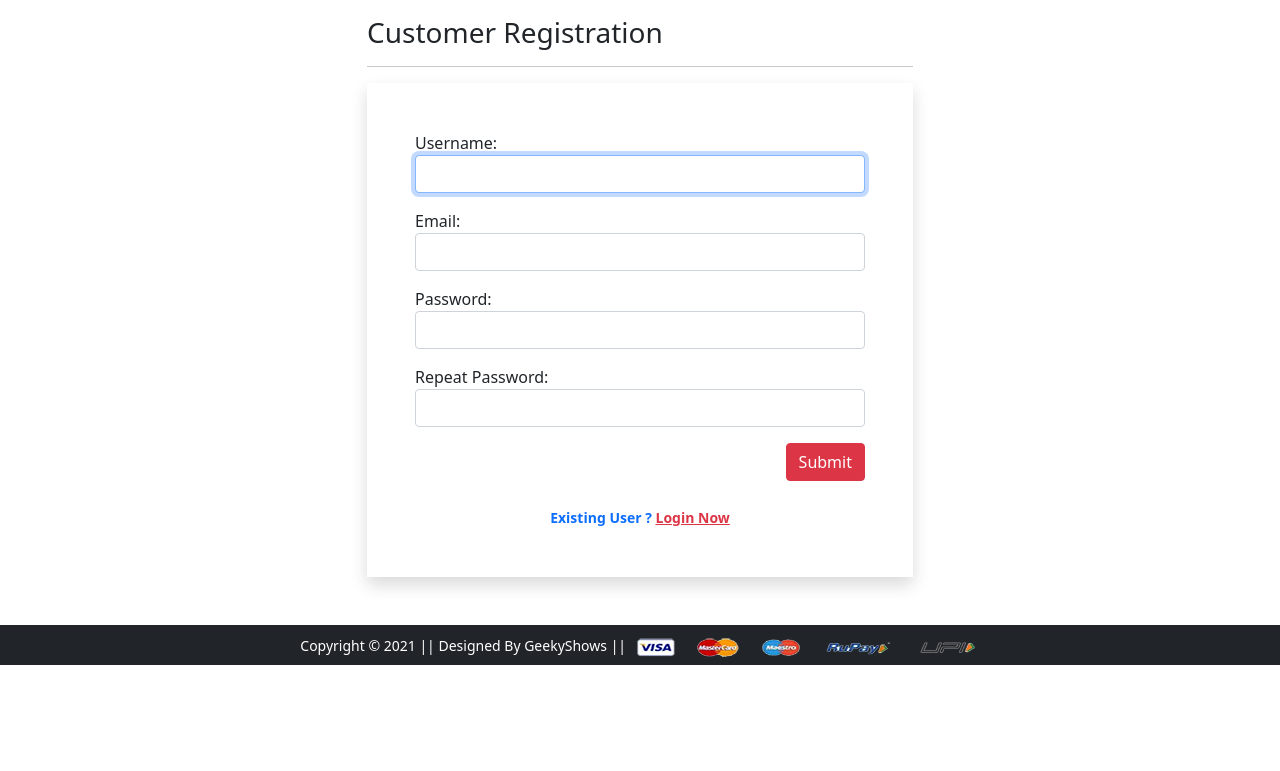
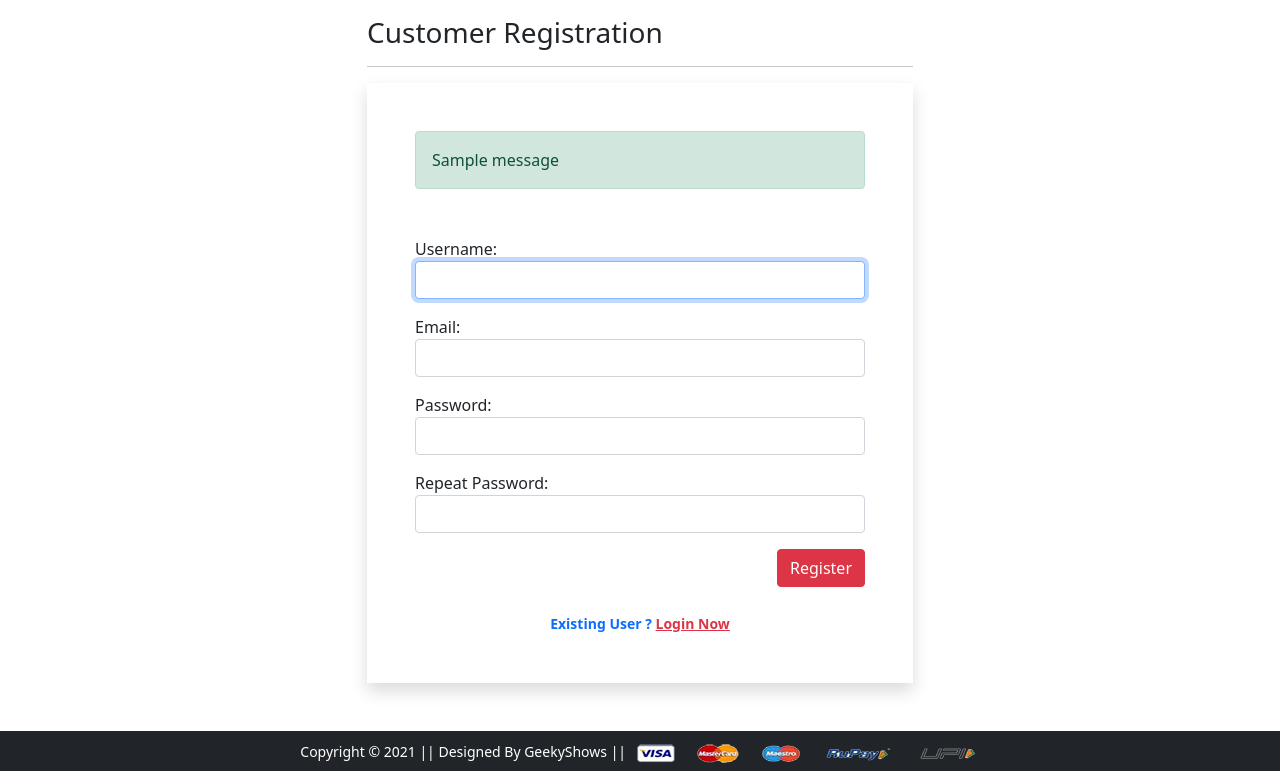
Before and after one commit to Sachit56/Sajilo-Bazar, a Django app: page /registration/ in a window 1280 px wide. Shown: the part 56-827 px from the top of the page. Before the commit the page ends 721 px from the top, so only its background shows below. Run offline with Django 5.2, Linux system fonts and the light colour scheme; tables that the repository leaves empty hold one stand-in row (values such as "Sample post"); one stand-in notice (Sample message) is shown; some libraries are stand-ins or nearby versions.

Commit message:
registration success

```diff
--- a/app/templates/app/customerregistration.html
+++ b/app/templates/app/customerregistration.html
@@ -9,10 +9,18 @@
    <hr>
 
    <form action="" method="post" novalidate class="shadow p-5">
+      {% csrf_token %}
+      {% if messages %}
+        {% for msg in messages %}
+          <p class="alert alert-success mb-5">{{msg}}</p>
+
+        {% endfor %}
+
+      {% endif %}
       {{form.as_p}}
 
     <div class="text-end">
-     <button type="button" class="btn btn-danger">Submit</button>
+     <input class="btn btn-danger" type="submit" value="Register">
     </div>
     <br>
     <div class="text-center text-primary fw-bold"><small>Existing User ? <a href="{% url 'login' %}"
--- a/app/views.py
+++ b/app/views.py
@@ -2,7 +2,7 @@ from django.shortcuts import render,get_object_or_404
 from django.views import View
 from .models import *
 from .forms import RegistrationForm
-
+from django.contrib import messages
 
 class Home(View):
  def get(self,request):
@@ -81,13 +81,16 @@ class RegistrationView(View):
  def get(self,request):
   form=RegistrationForm()
 
+
   return render(request, 'app/customerregistration.html',{
-   'form':form
+   'form':form,
+
   })
 
  def post(self,request):
   form=RegistrationForm(request.POST)
   if form.is_valid():
+   messages.success(request,'Registered Successfully!')
    form.save()
 
   return render(request, 'app/customerregistration.html',{
```
Also changed, not shown: db.sqlite3.
